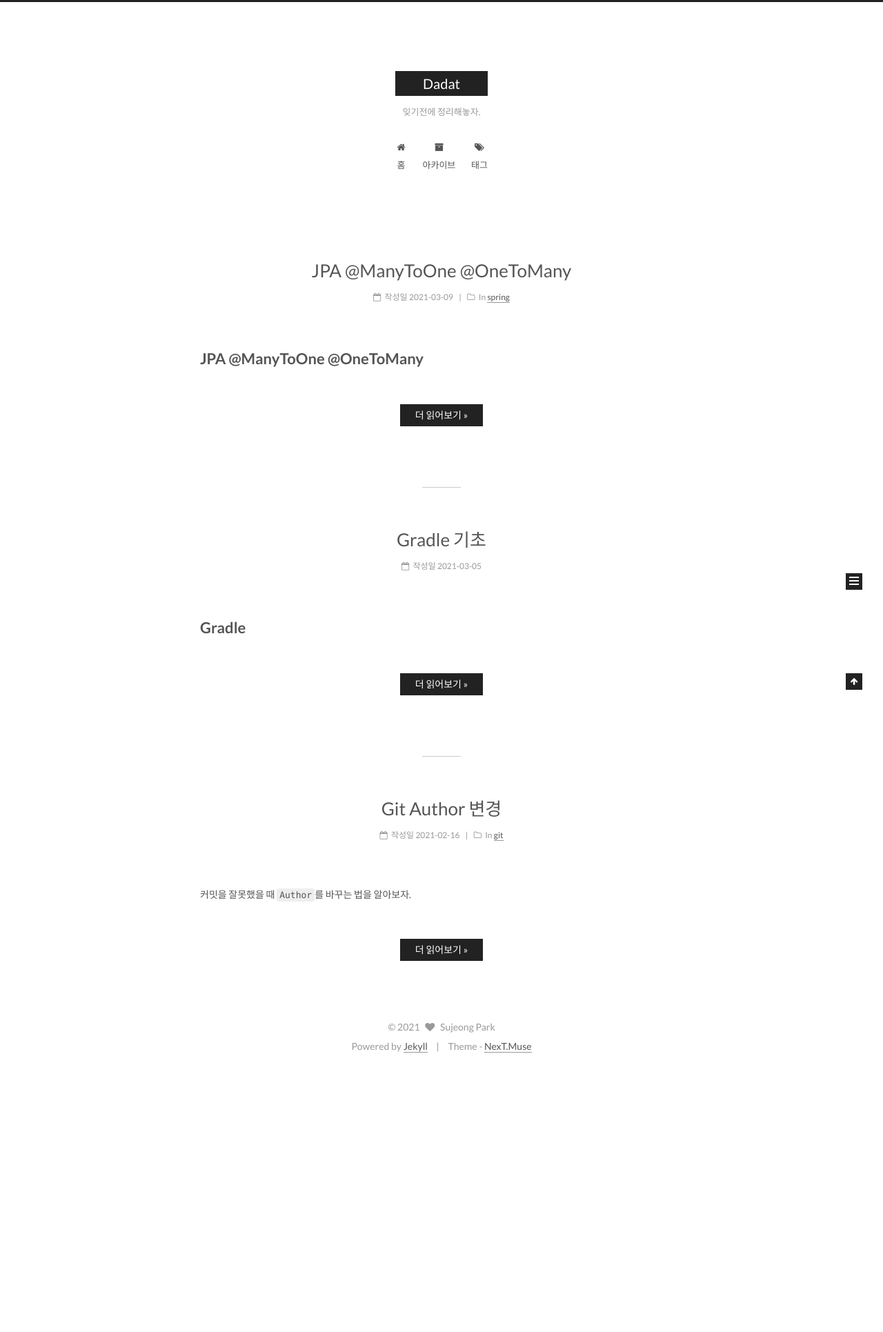
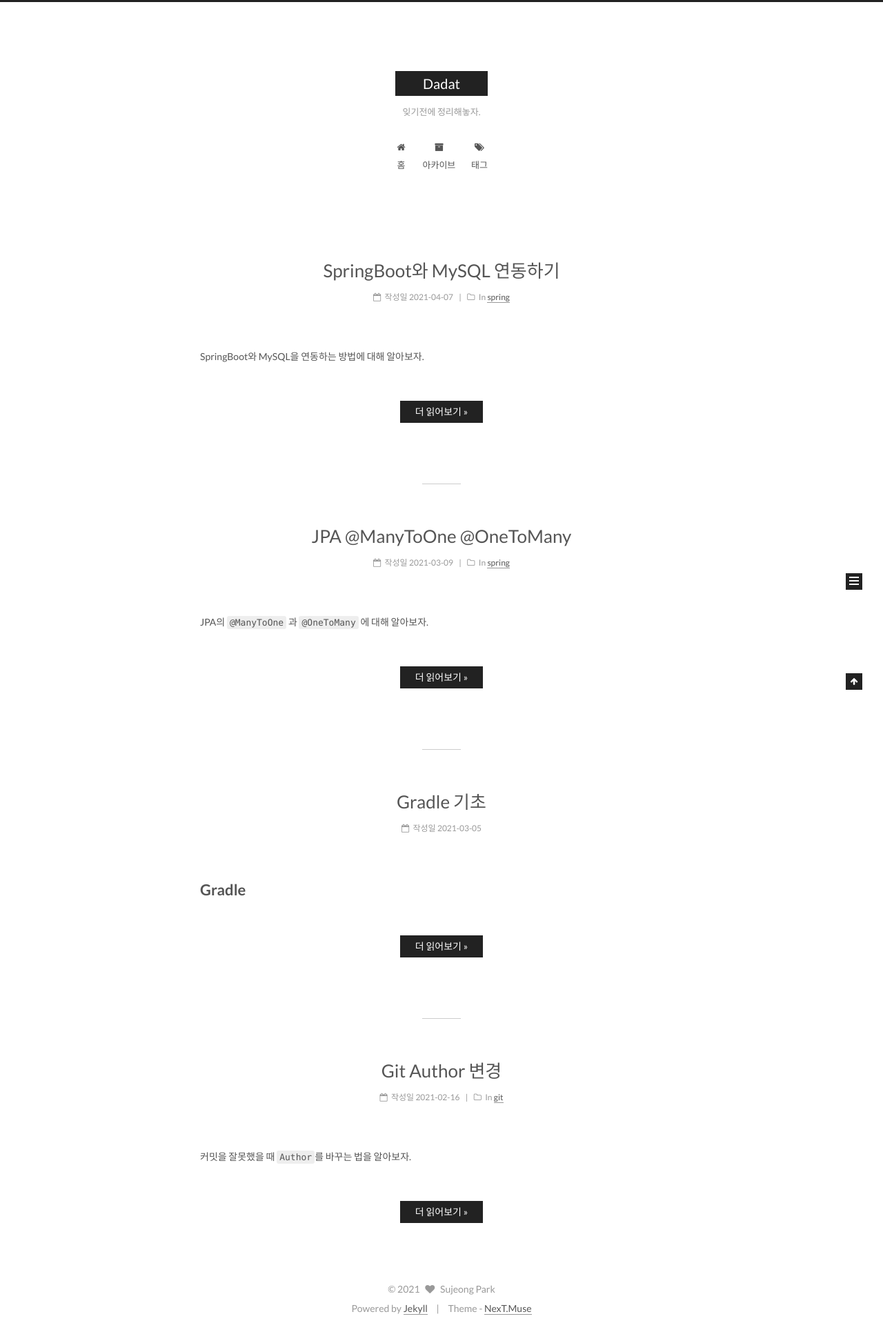
Before and after one commit to pebblepark/pebblepark.github.io, a Jekyll site: the page built from index.html, in a window 1280 px wide. Shown: the whole page at 69% size. Built offline with Jekyll 4.4.1, drawn with Linux system fonts in a browser that asks for light colours; the list of posts is cut into pages by our own code; before the commit the page ends 1551 px from its top, so only the background shows below that; part of the change alters nothing that is shown.

Commit message:
[2021-04-07] SpringBoot와 MySQL 연동하기

````diff
--- a/_config.yml
+++ b/_config.yml
@@ -14,7 +14,7 @@ date_format: '%Y-%m-%d'
 
 # URL
 ## If your site is put in a subdirectory, set url as 'http://yoursite.com' and baseurl as '/child'
-url:
+url: https://pebblepark.github.io
 baseurl:
 permalink: pretty
 
--- a/_posts/2021-03-09-jpa-mapping.md
+++ b/_posts/2021-03-09-jpa-mapping.md
@@ -6,33 +6,10 @@ tags:
   - jpa
 ---
 
-# JPA  @ManyToOne @OneToMany
+JPA의 `@ManyToOne` 과 `@OneToMany` 에 대해 알아보자.
 
-
-
-```
-Member Table
-Team Table
-```
-
-
-
-## @ManyToOne
-
-- Member-Team
-
-  ```java
-  @Entity
-  @Table(name="member")
-  class Member {
-  	...
-  	@ManyToOne
-  	private Team team;
-  }
-  ```
-
-
-
+- 테이블 : `Member`, `Team`
+- `member` 목록을 조회할 때
 ```java
 @Controller
 public MemberController {
@@ -47,105 +24,113 @@ public MemberController {
     }
 }
 ```
+<br>
 
-조회하면
-
-```
-Member 조회
-team 조회 where id=team1
-team 조회 where id=team2
-...
+# @ManyToOne
+- Member-Team
+```java
+@Entity
+@Table(name="member")
+class Member {
+  ...
+  @ManyToOne
+  private Team team;
+}
 ```
 
-- team 개수만큼 더해서 조회됨
-
-- `JpaRepository`에서 제공하는 `method` 들은 기본적으로 전부 `@Transactional` 임
-
-- 따라서 `findAll()` 을 하면 `member`를 가져온 다음에 `member` 가 참조하고 있는 `team`을 가져옴
-
-- 만약, 아래 테스트 코드를 돌리면
-
-  ```java
-  @RunWith(SpringRunner.class)
-  @DataJpaTest
-  public class MemberRepositoryTest {
-      @Autowired MemberRepository memberRepository;
-      @Autowired TeamRepository teamRepository;
-
-      @Test
-      public void testSelect() {
-          Team team = new Team();
-          team.setName("team1");
-          Team savedTeam = teamRepository.save(team);
-
-          Team team2 = new Team();
-          team2.setName("team2");
-          Team savedTeam2 = teamRepository.save(team2);
-
-          Member member1 = new Member();
-          member1.setName("amy");
-          member1.setTeam(savedTeam);
-          memberRepository.save(member1);
-
-          Member memer2 = new Member();
-          member2.setName("chris");
-          member2.setTeam(savedTeam2);
-          memberRepository.save(member2);
-
-          memberRepository.findAll().forEach(System.out::println);
-      }
-  }
+- `member`를 조회하면 다음과 같은 결과가 나온다.
+  ```
+  team 조회 where id=team1
+  team 조회 where id=team2
+  ...
   ```
 
-  - `testSelect()` 메서드 내 같은 트랜잭션 안에서 `member` 들이 참조하고 있는 객체가 이미 `save`를 하면서 1차 캐시에 캐싱되어 있기 때문에 `findAll()`을 할 때 다시 불러올 필요가 없으므로 1번만 조회함
+- 결과를 통해 알 수 있는 사실은 `member`의 개수만큼 조회되는 것이 아니라 (`member` 조회 + `team` 조회) 되고 있다.
+- 즉, `n+1`만큼 더해서 조회되고 있다. 해당 이유를 살펴보면 다음과 같다.
+
+1. `JpaRepository`에서 제공하는 `method` 들은 기본적으로 전부 `@Transactional` 이다.
+2. 따라서 `findAll()` 을 하면 `member`를 가져온 다음에 `member` 가 참조하고 있는 `team`을 가져온다.
+
+** 만약, 아래 테스트 코드를 돌리게 되면 `testSelect()` 메서드 내 같은 트랜잭션 안에서 `member` 들이 참조하고 있는 객체가 이미 `save`를 하면서 1차 캐시에 캐싱되어 있기 때문에 `findAll()`을 할 때 다시 불러올 필요가 없으므로 1번만 조회한다.
+
+    ```java
+    @RunWith(SpringRunner.class)
+    @DataJpaTest
+    public class MemberRepositoryTest {
+        @Autowired MemberRepository memberRepository;
+        @Autowired TeamRepository teamRepository;
+
+        @Test
+        public void testSelect() {
+            Team team = new Team();
+            team.setName("team1");
+            Team savedTeam = teamRepository.save(team);
+
+            Team team2 = new Team();
+            team2.setName("team2");
+            Team savedTeam2 = teamRepository.save(team2);
+
+            Member member1 = new Member();
+            member1.setName("amy");
+            member1.setTeam(savedTeam);
+            memberRepository.save(member1);
+
+            Member memer2 = new Member();
+            member2.setName("chris");
+            member2.setTeam(savedTeam2);
+            memberRepository.save(member2);
+
+            memberRepository.findAll().forEach(System.out::println);
+        }
+    }
+    ```
+
+<br>
+## N+1 문제 해결 방법
+
+### Fetch Join 사용
+```java
+public interface MemberRepository extends JpaRepository<Member, Long> {
+
+    @Query("select m from member m join fetch m.team t")
+    List<Member> findAll();
+}
+```
+조회 결과를 살펴보면
+  - `member inner join team on member.team_id=team.id`
+  - `inner join` 이 되고 있다.
+  - 따라서, `team` 있는 `member` 만 조회된다.
+
+<br>
+
+### @EntityGraph 사용
+```java
+@Entity
+@Table(name="member")
+@NamedEntityGraph(name = "MemberWithTeam", attributeNodes = @NamedAttributeNode("team"))
+class Member {
+  ...
+  @ManyToOne
+  private Team team;
+}
+```
+```java
+public interface MemberRepository extends JpaRepository<Member, Long> {
+
+    @EntityGraph("EventWithTeam")
+    List<Member> findAll();
+}
+```
+조회 결과를 살펴보면
+  - `member left outer join team on member.team_id=team.id`
+  - `left outer join` 이 되고 있다.
+  - 따라서, `team` 없는 `memeber` 도 조회된다.
 
 
 
-### N+1 문제
+<br>
 
-- Fetch Join 사용
-
-  ```java
-  public interface MemberRepository extends JpaRepository<Member, Long> {
-
-      @Query("select m from member m join fetch m.team t")
-      List<Member> findAll();
-  }
-  ```
-
-  - `member inner join team on member.team_id=team.id` => inner join
-  - `team` 있는 `member` 만 조회됨
-
-- @EntityGraph 사용
-
-  ```java
-  @Entity
-  @Table(name="member")
-  @NamedEntityGraph(name = "MemberWithTeam", attributeNodes = @NamedAttributeNode("team"))
-  class Member {
-  	...
-  	@ManyToOne
-  	private Team team;
-  }
-  ```
-
-  ```java
-  public interface MemberRepository extends JpaRepository<Member, Long> {
-
-      @EntityGraph("EventWithTeam")
-      List<Member> findAll();
-  }
-  ```
-
-  - `member left outer join team on member.team_id=team.id` => left outer join
-
-  - `team` 없는 `memeber` 도 조회됨
-
-
-
-
-
-### @OneToMany
+# @OneToMany
 
 - Team-Member
 
@@ -158,31 +143,25 @@ class Team {
 	private Set<Member> members = new HashSet<>();
 }
 ```
+- MappedBy = "team"
+  - 관계의 주인을 `Member` 클래스의 `team` 으로 넘겨준다.
+  - 관계의 주인 쪽에 관계가 설정되어야만 데이터베이스에 반영된다.
+  - 만약, `members`에 `member`를 추가하려면 아래와 같이 관계의 주인쪽에 관계를 설정해준다.
 
+```java
+@Entity
+@Table(name="team")
+class Team {
+  ...
+  @OneToMany(MappedBy="team")
+  private Set<Member> members = new HashSet<>();
 
-
-- MappedBy = "team"
-
-  - 관계의 주인을 `Member` 클래스의 `team` 으로 넘겨줌
-
-  - 관계의 주인 쪽에 관계가 설정되어야만 데이터베이스에 반영됨
-
-  - 만약, members에 member를 추가하려면
-
-    ```java
-    @Entity
-    @Table(name="team")
-    class Team {
-    	...
-    	@OneToMany(MappedBy="team")
-    	private Set<Member> members = new HashSet<>();
-
-        public void add(Member member) {
-            members.setTeam(this);	// 여기서 관계 주인한테 관계 설정
-            getMembers().add(member);
-        }
+    public void add(Member member) {
+        members.setTeam(this);	// 여기서 관계 주인한테 관계 설정
+        getMembers().add(member);
     }
-    ```
+}
+```
 
 
 
--- /dev/null
+++ b/_posts/2021-04-07-configuring-springboot-for-mysql.md
@@ -0,0 +1,180 @@
+---
+title: SpringBoot와 MySQL 연동하기
+category:
+  - spring
+tags:
+  - springboot
+  - mysql
+---
+
+SpringBoot와 MySQL을 연동하는 방법에 대해 알아보자.
+
+### MySQL을 연동하는데 필요한 의존성 추가
+
+```groovy
+implementation 'org.mybatis.spring.boot:mybatis-spring-boot-starter:2.1.4'
+runtimeOnly 'mysql:mysql-connector-java'
+```
+
+<br>
+
+### application.yml
+
+```yaml
+spring:
+  datasource:
+    driver-class-name: com.mysql.cj.jdbc.Driver
+    url: jdbc:mysql://localhost:3306/test?serverTimezone=Asia/Seoul&characterEncoding=UTF-8
+    username: root
+    password: 1234
+
+
+mybatis:
+  type-aliases-package: com.spring.security.example.**.dao
+  mapper-locations: classpath:com/spring/security/example/**/sql/*Mapper.xml
+  configuration:
+    map-underscore-to-camel-case: true
+```
+
+- spring.datasource : `Database` 연동 관련 설정 정보
+  - drive-class-name : `MySQL` 을 연동하고자 하므로 `com.mysql.cj.jdbc.Driver`
+  - url : 사용할 database url
+  - username : 데이터베이스 계정
+  - password : 계정 비밀번호
+
+- mybatis : Mapper 관련 설정
+  - type-aliases-package : mapper에서 사용할 클래스의 위치, `Mybatis` 에서 `alias` 를 만들어 준다.
+  - mapper-locations : mapper 파일의 위치
+  - configuration.map-underscore-to-camel-case : 테이블 필드명에 있는 underline(`_`)을 `DAO`에서 `camelCase`로 변경해줌
+    - ex) table:  `user_id` → DAO : `userId`
+
+<br>
+
+### 패키지 구조
+
+- 패키지명 : com.spring.security.example
+
+![패키지 구조]({{site.url}}/assets/images/img/2021-04-07-configuring-springboot-for-mysql/package-tree.png)
+
+<br>
+
+### contoller
+
+- UserController
+
+```java
+@Controller
+public class UserController {
+
+    private final UserService userSerivce;
+
+    public UserController(UserService userService) {
+        this.userSerivce = userService;
+    }
+
+    @ResponseBody
+    @GetMapping("/user/{uid}")
+    public User findUserByUid(@PathVariable String uid) {
+        return userService.findUserByUid(uid);
+    }
+
+}
+```
+
+### dao
+
+- UserDAO
+
+```java
+@Data
+public class User {
+    private String uid;
+    private String name;
+    private String password;
+}
+```
+
+- @Data : `@Getter`, `@Setter`, `@RequiredArgsConstructor`, `@ToString`, `@EqualsAndHashCode` 어노테이션을 자동으로 설정해주는 `Lombok` 어노테이션
+
+
+
+### mapper
+
+- UserMapper
+
+```java
+//@Repository
+@Mapper
+public interface UserMapper {
+    User findUserByUid(String uid);
+}
+```
+
+- @Repository : 미리  `MapperScan`설정을 한 뒤 Dao 계층에서 생성된 `Bean`을 서비스 계층에 주입함
+  - 여러개의 매퍼를 사용하기 위해 Mapper scan이 필요하며 방법은 3가지임
+    1. `XML` 기반 : `<mybatis:scan/>` 엘리먼트 사용
+    2. `XML` 기반 : 스프링 `XML` 파일을 사용해서 `MapperScannerConfigurer` 를 `bean` 으로 등록
+    3. `JAVA` 기반 : `@MapperScan` 어노테이션 사용
+  - 자세히 알고 싶다면 [[Spring] @Mapper는 언제 사용하는걸까?](https://codingnojam.tistory.com/27)
+- @Mapper :  `xml`의 `namespace` 를 통해 `Bean` 이 생성되어 서비스 계층에 삽입됨
+
+
+
+### service
+
+- UserService
+
+```java
+public interface UserService {
+    User findUserByUid(String uid);
+}
+```
+
+- impl/UserServiceImpl
+
+```java
+@Service
+public class UserServiceImpl implements UserService{
+
+    private final UserMapper userMapper;
+
+    public UserServiceImpl(UserMapper userMapper) {
+        this.userMapper = userMapper;
+    }
+
+    @Override
+    public User findUserByUid(String uid) {
+        return Optional.ofNullable(userMapper.findUserByUid(uid)).orElseThrow(() -> new RuntimeException("해당 아이디를 찾을 수 없습니다."));
+    }
+
+}
+```
+
+
+
+### sql
+
+- UserMapper.xml
+
+```xml
+<?xml version="1.0" encoding="UTF-8"?>
+<!DOCTYPE mapper PUBLIC "-//mybatis.org//DTD Mapper 3.0//EN" "<http://mybatis.org/dtd/mybatis-3-mapper.dtd>">
+<mapper namespace="com.spring.security.example.user.mapper.UserMapper">
+	<select id="findUserByUid" parameterType="string" resultType="User">
+		SELECT * FROM user
+		WHERE uid = #{uid}
+	</select>
+</mapper>
+```
+
+- 해당 `mapper` 의 `namespace` 가 `@Mapper` 어노테이션과 연결됨
+- application.yml 파일의 `mapper-locations` 설정으로 mapper 파일 등록됨
+- application.yml 파일의 `type-aliases-package` 의 설정으로 `resultType` 에서 `User` 를 사용 가능함
+
+
+
+---
+
+### References
+
+[The difference between @Mapper and @Repository in spring boot](https://www.programmersought.com/article/40844300259/)
````
Also changed, not shown: Gemfile.lock, assets/images/img/2021-04-07-configuring-springboot-for-mysql/package-tree.PNG (added).
